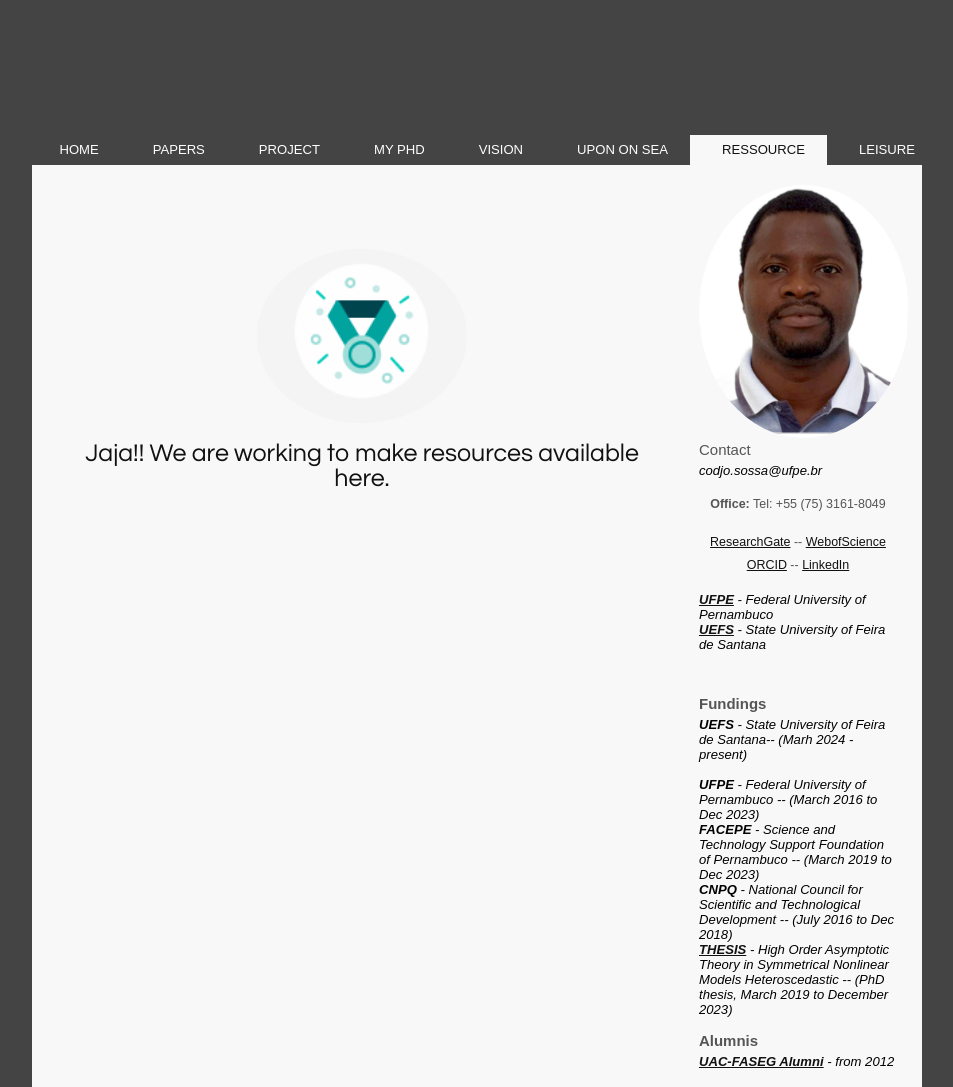
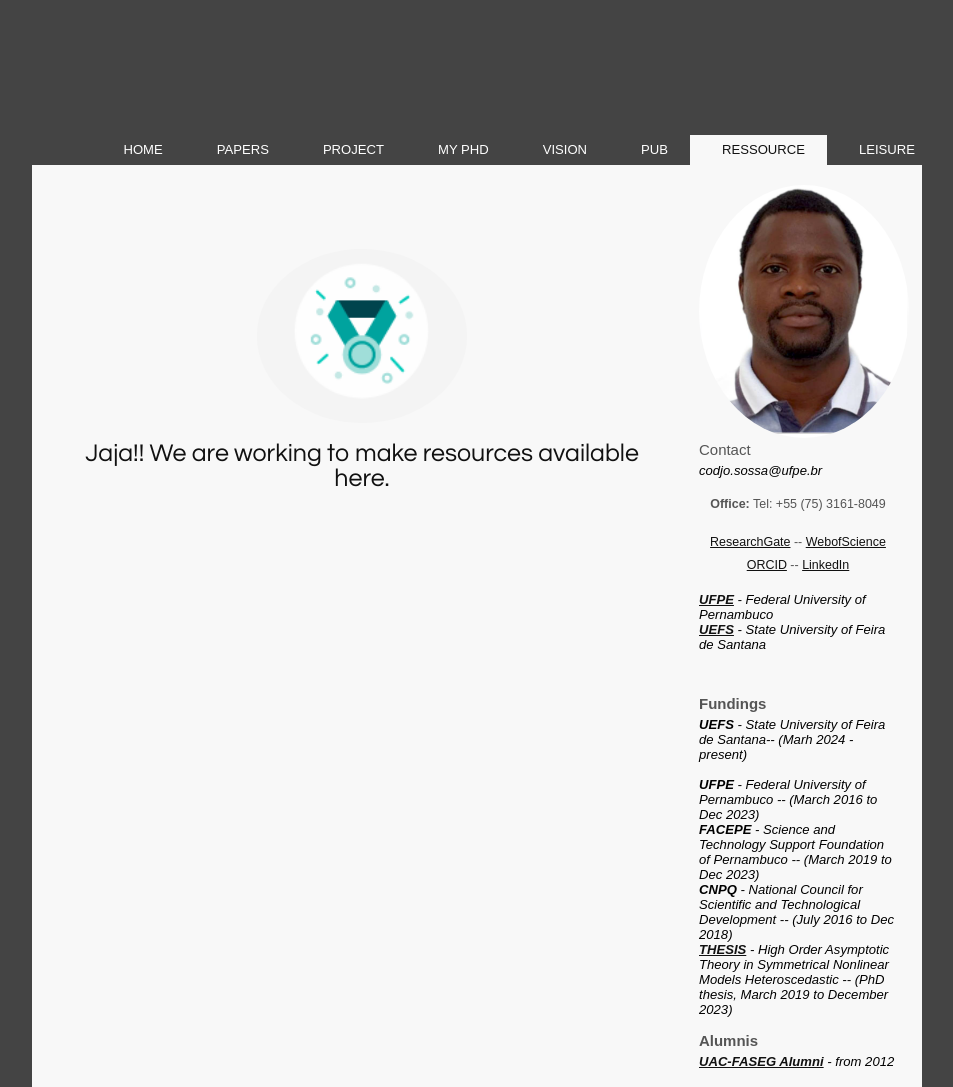
Before and after one commit to codjooliviersossa/codjooliviersossa.github.io, a plain HTML site: page Ressource.html in a window 1280 px wide. Shown: the top 1087 px of the page, without its empty margins (163-1116 px from the left). Drawn offline with Linux system fonts and the light colour scheme.

Commit message:
Update Ressource.html

```diff
--- a/Ressource.html
+++ b/Ressource.html
@@ -30,7 +30,7 @@
                   <li><a href="Project.html">Project</a></li>
                   <li><a href="My_PhD.html">My PhD</a></li>
                   <li><a href="Vision.html">Vision</a></li>
-                  <li><a href="Upon_on_sea.html">Upon on sea</a></li>
+                  <li><a href="Pub.html">Pub</a></li>
                   <li class="selected"><a href="Ressource.html">Ressource</a></li>
                   <!-- <li><a href="Vision.html">Vision</a></li> -->
                   <li><a href="Leisure.html">Leisure</a></li>
```
